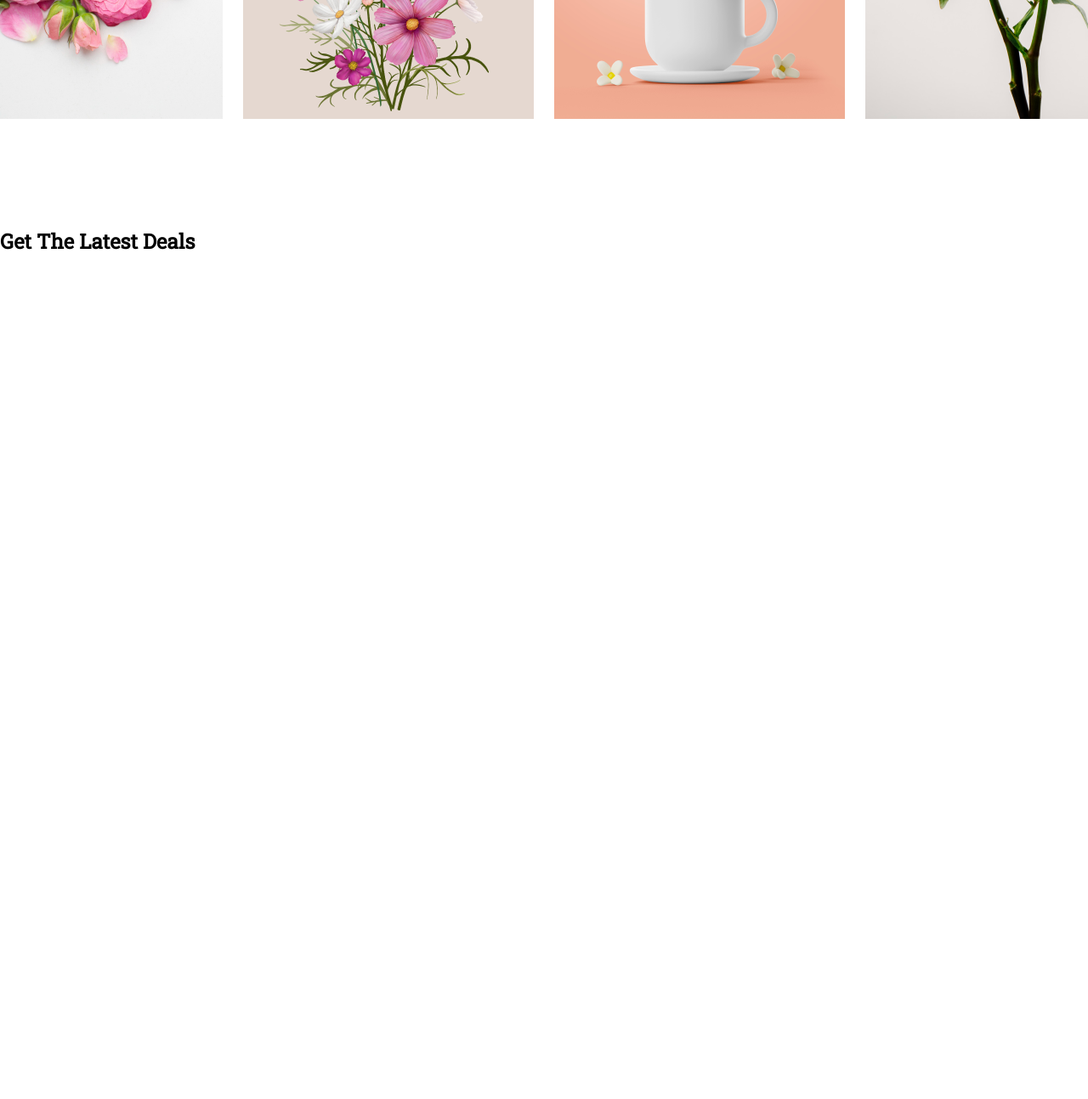
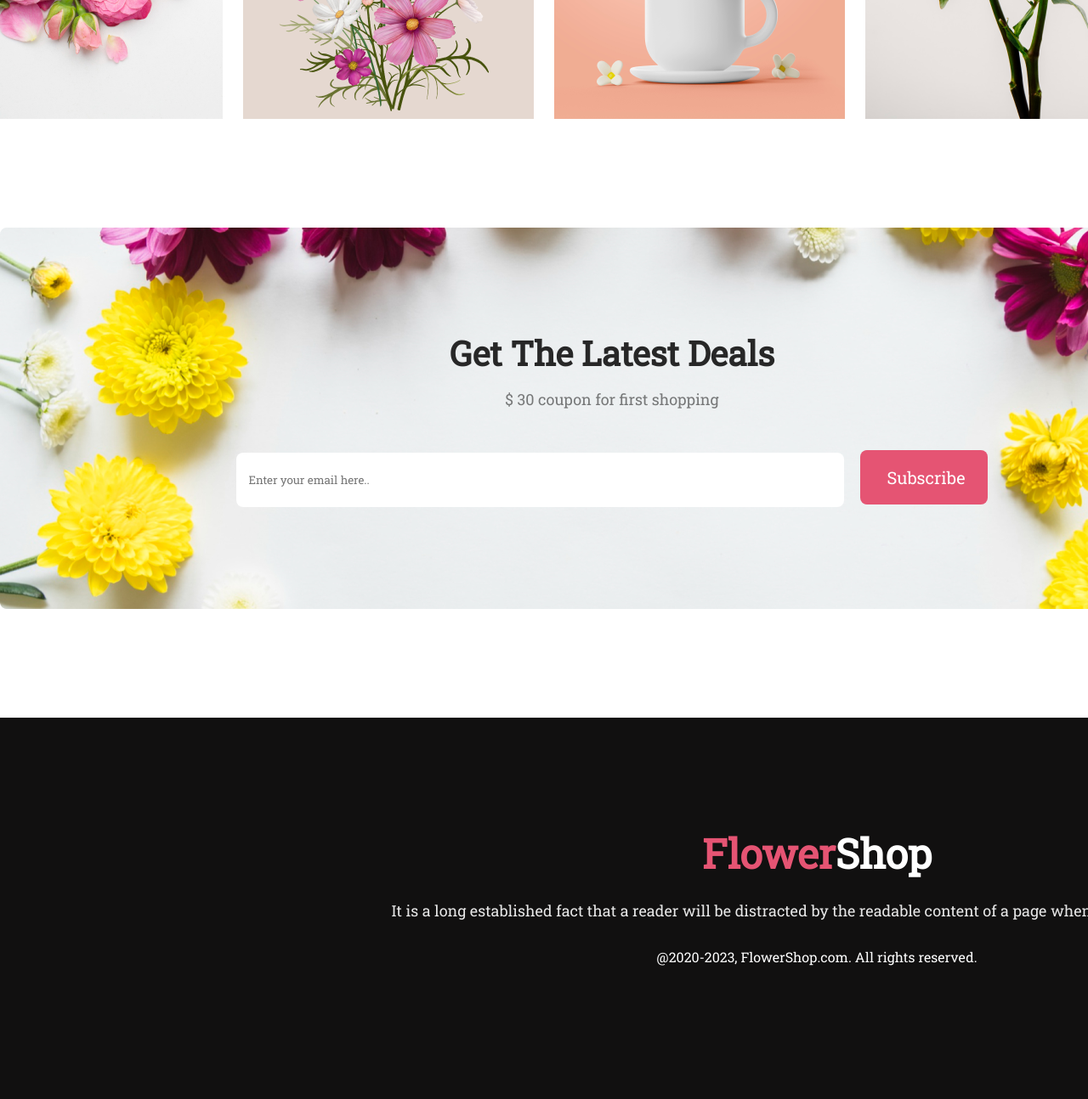
Before and after one commit to konika098/Assignment-1, a plain HTML site: page index.html in a window 1280 px wide. Shown: the part 2155-3449 px from the top of the page at 85% size. Before the commit the page ends 2455 px from the top, so only its background shows below. Drawn offline with Linux system fonts and the light colour scheme.

Commit message:
my flower

```diff
--- a/index.css
+++ b/index.css
@@ -152,5 +152,101 @@ nav {
 }
 
 /* social section end here*/
+/*latest deal section start here*/
+.deal-offer-container{
+       background-image: url("Flower Asset/Rectangle 9.png");
+       background-repeat: no-repeat;
+       width: 1440px;
+       height: 449px;
+       display: flex;
+       justify-content: center;
+       align-items: center;
+       background-position: center;
+       margin: 0 auto;
+       flex-direction: column;
+       text-align: center;
+
+
+
+
+}
+.offer-title{
+    color: #272727;
+    font-size: 40px;
+
+
+}
+.offer-text{
+    margin-top: 16px;
+    margin-bottom: 48px;
+    color: rgba(39, 39, 39, 0.60);
+    font-size: 18px;
+    font-weight: 400;
+
+}
+.form-box{
+    display: inline;
+    text-align: center;
+    align-items: center;
+
+}
+.form{
+    width: 700px;
+    height: 64px;
+    border-radius: 8px;
+    background: #FFF;
+    border: none;
+    padding-left: 15px;
+}
+.Subscribe-btn{
+        color: #FFF;
+        font-size: 20px;
+        border-radius: 8px;
+        background: #E55473;
+        border: none;
+        padding: 18.9px 31px;
+        width: 150px;
+        height: 64px;
+        margin-left: 16px;
+
+
+
+    }
+    .Subscribe-btn:hover{
+        cursor: pointer;
+        background-color: #ec6c88;
+        color: #070707;
+    }
+
+
+/*latest deal section end here*/
 
 /*main section end here*/
+/*footer section start here*/
+.foot-container{
+    background: #111010;
+    width: 1922px;
+    height: 449px;
+    color: white;
+    text-align: center;
+    display: column;
+    align-items:center;
+    margin-top: 128px;
+
+}
+.footer-name{
+    color: #E55473;
+
+}
+footer h1{
+    font-size: 48px;
+    padding-top: 128px;
+}
+.footer-text{
+    padding-top: 24px;
+    padding-bottom: 32px;
+    color: rgba(255, 255, 255, 0.90);
+    font-size: 18px;
+}
+
+/*footer section end here*/
--- a/index.html
+++ b/index.html
@@ -3,7 +3,7 @@
 <head>
     <meta charset="UTF-8">
     <meta name="viewport" content="width=device-width, initial-scale=1.0">
-    <meta http-equiv="refresh" content="5">
+    <!-- <meta http-equiv="refresh" content="5"> -->
     <meta name="keyword" content="Flower shop,Flower,Bouquets">
     <meta name="discription" content="Free message card and delivery across the UAE. Unique gifts and treats for all occasions!">
     <title>Flower Shop</title>
@@ -79,8 +79,15 @@
     </div>
 </section>
 <section>
-    <div class="deal-container">
-        <h1>Get The Latest Deals</h1>
+    <div class="deal-offer-container">
+        <h1 class="offer-title">Get The Latest Deals</h1>
+        <p class="offer-text"> &#x24 30 coupon for first shopping</p>
+       <div class="form-box">
+        <input class="form" type="text"  placeholder="Enter your email here..">
+        <button class="Subscribe-btn">Subscribe</button>
+    </div>
+
+
 
     </div>
 </section>
@@ -88,7 +95,19 @@
     <!--main section end here-->
     <!--footer section start here-->
     <footer>
+<section>
+    <div class="foot-container">
+        <h1><span class="footer-name">Flower</span>Shop</h1>
+        <p class="footer-text">It is a long established
+             fact that a reader will be
+             distracted by the readable
+              content of a page when
+            looking at its layout.</p>
+            <p>@2020-2023, FlowerShop.com.
+             All rights reserved. </p>
 
+    </div>
+</section>
     </footer>
     <!--footer section end here-->
 
```
